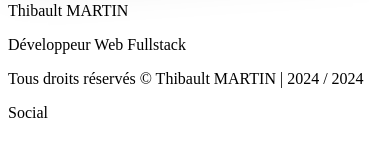
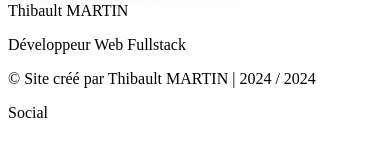
Before and after one commit to tib0/tib0-portfolio, a Next.js app: page / in a window 390 px wide. Shown: the part 10937-11092 px from the top of the page. Built offline with nearby package versions, Linux system fonts and the light colour scheme.

Commit message:
Invert footer order in mobile
 - Invert order of the two footers elements @sm

```diff
--- a/components/footer.tsx
+++ b/components/footer.tsx
@@ -4,10 +4,10 @@ const Footer = () => {
   return (
     <>
       <footer className="footer p-10 bg-neutral text-neutral-content">
-        <aside>
+        <aside className="order-last md:order-first">
           <svg xmlns="http://www.w3.org/2000/svg" width="50" height="50" viewBox="0 0 24 24" fill="none" stroke="currentColor" strokeWidth="1.5" strokeLinecap="round" strokeLinejoin="round"><path d="M5.52 19c.64-2.2 1.84-3 3.22-3h6.52c1.38 0 2.58.8 3.22 3" /><circle cx="12" cy="10" r="3" /><circle cx="12" cy="12" r="10" /></svg>
           <p className="text-white font-bold">Thibault MARTIN</p><p className="text-white">Développeur Web Fullstack</p>
-          <p className="currentColor font-light">Tous droits réservés © Thibault MARTIN | 2024 / 2024</p>
+          <p className="currentColor font-light">© Site créé par Thibault MARTIN | 2024 / 2024</p>
         </aside>
         <nav>
           <header className="footer-title opacity-100">Social</header>
```
